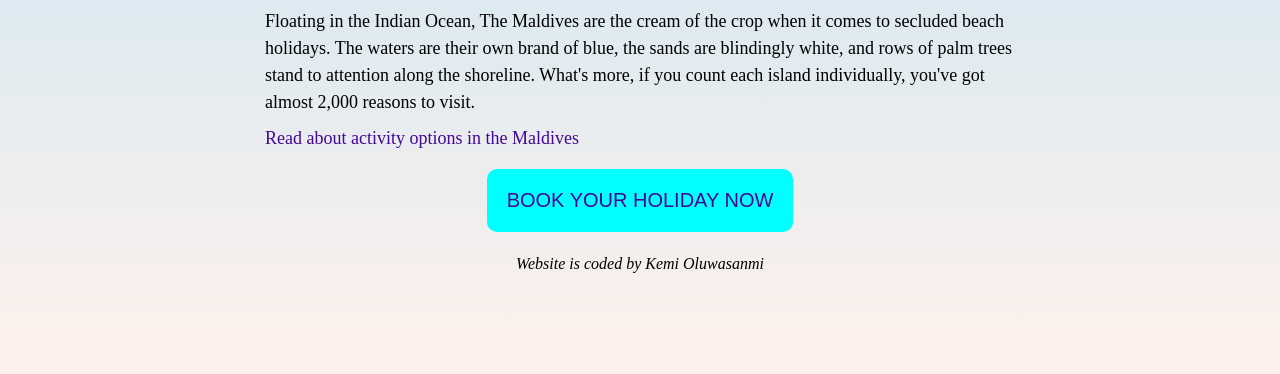
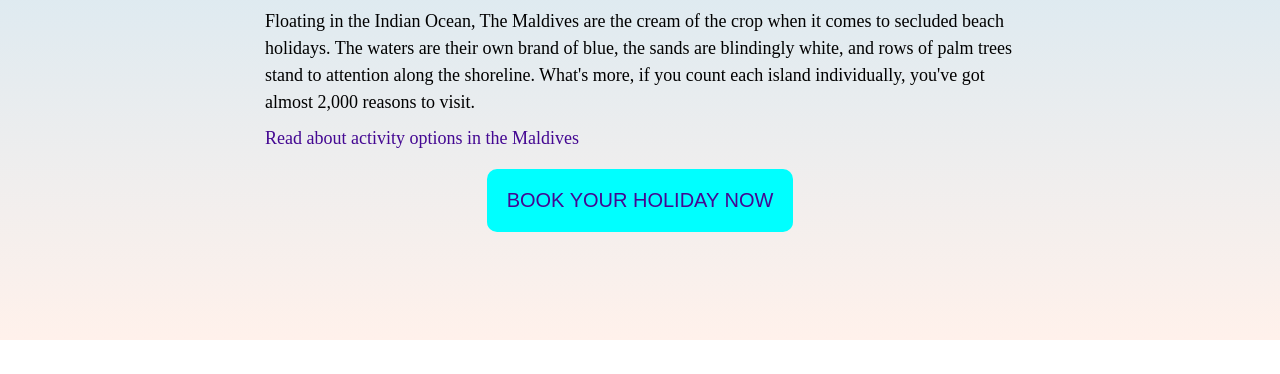
Before and after one commit to Kemi-ol/Travel-landing-page, a plain HTML site: page Project.html in a window 1280 px wide. Shown: the part 537-911 px from the top of the page. After the commit the page ends 877 px from the top, so only its background shows below. Drawn offline with Linux system fonts and the light colour scheme.

Commit message:
Removed footer

```diff
--- a/Project.html
+++ b/Project.html
@@ -103,7 +103,6 @@
       </a>
       <button>BOOK YOUR HOLIDAY NOW</button>
       <p class="footer">
-        <em> Website is coded by Kemi Oluwasanmi </em>
       </p>
     </div>
     <script>
```
